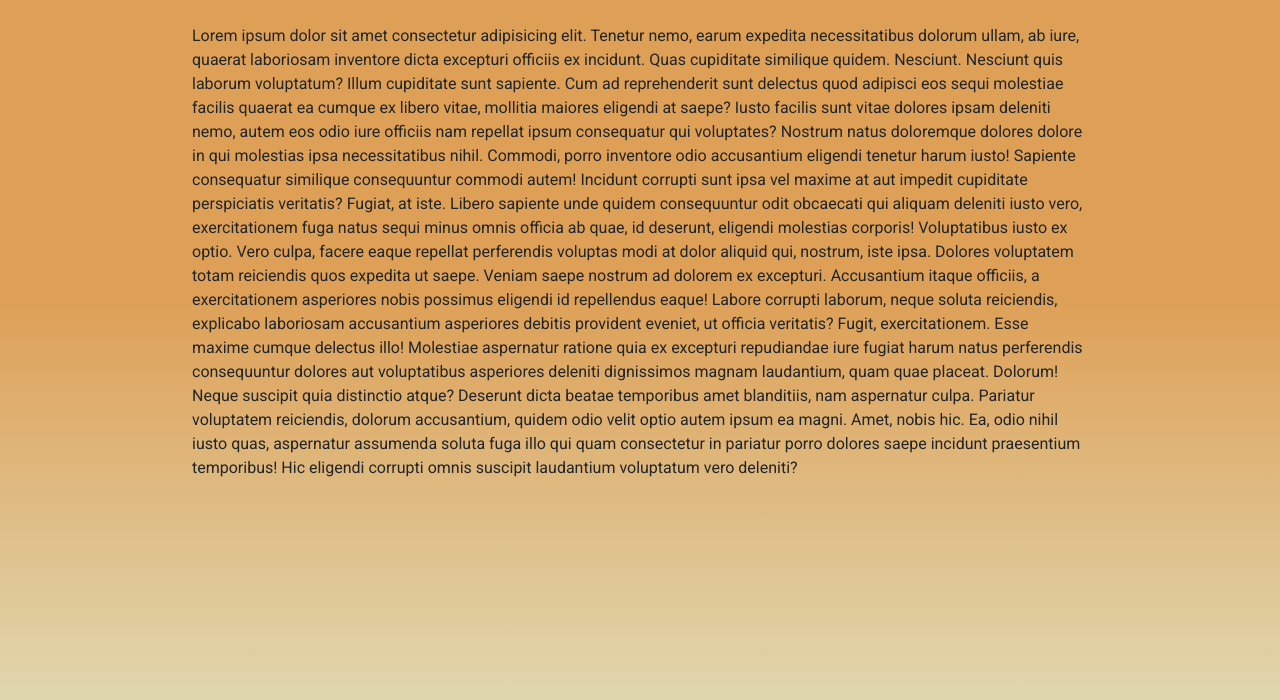
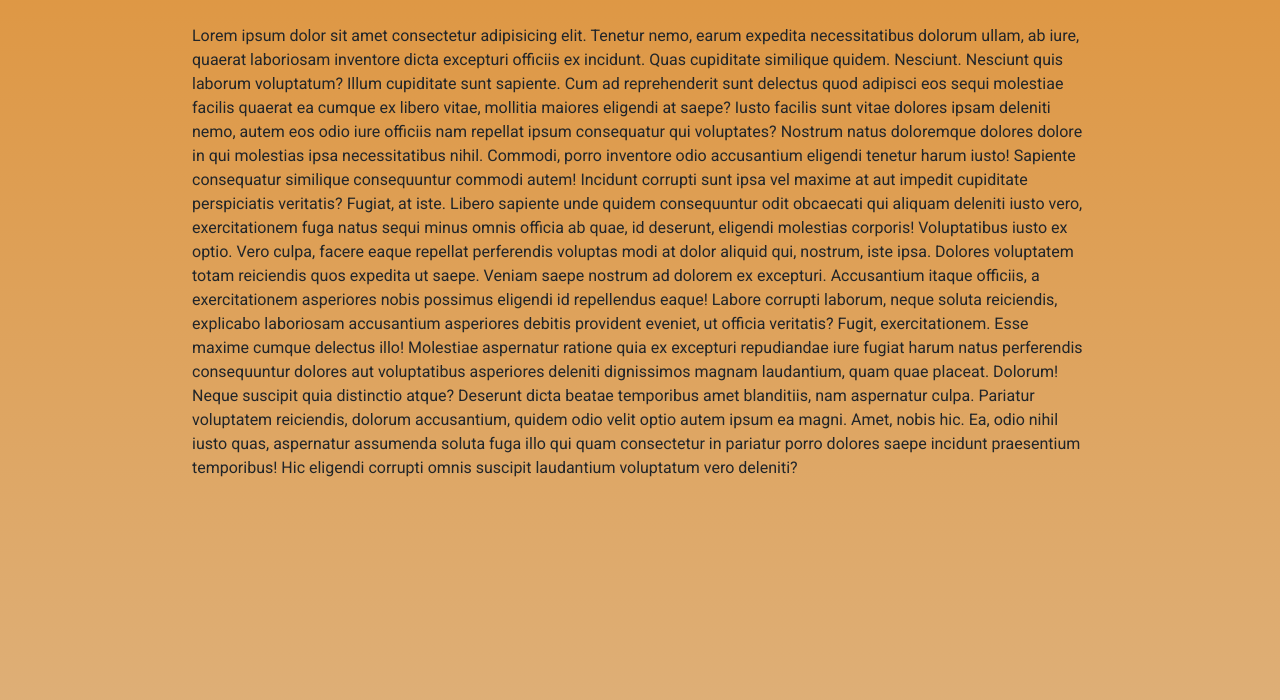
Before and after one commit to GabrielNicolosi2022/Meraki, a plain HTML site: page us.html in a window 1280 px wide. Shown: the part 207-907 px from the top of the page. Drawn offline with nearby package versions, Linux system fonts and the light colour scheme.

Commit message:
cambio gradiente en main

```diff
--- a/css/styles.css
+++ b/css/styles.css
@@ -40,11 +40,11 @@ a {
   width: 100vw;
   display: flex;
   flex-direction: column;
-  background: rgb(222, 160, 87);
+  background: rgb(222, 148, 61);
   background: linear-gradient(
     180deg,
-    rgba(222, 160, 87, 1) 50%,
-    rgba(224, 216, 176, 1) 100%
+    rgba(222, 148, 61, 1) 0%,
+    rgba(222, 175, 119, 1) 100%
   );
 }
 h1 {
```
